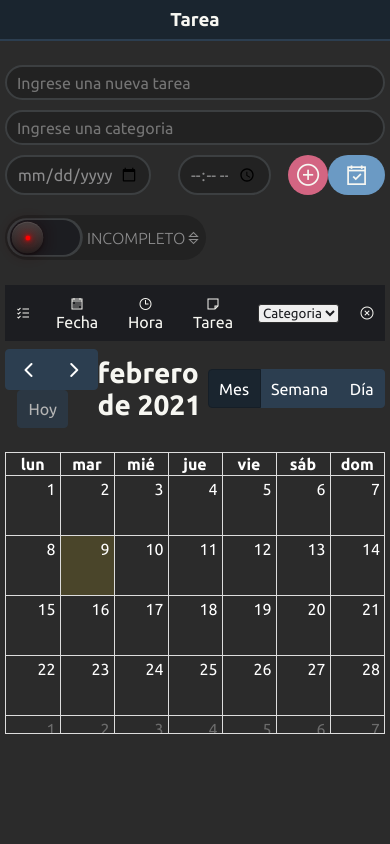
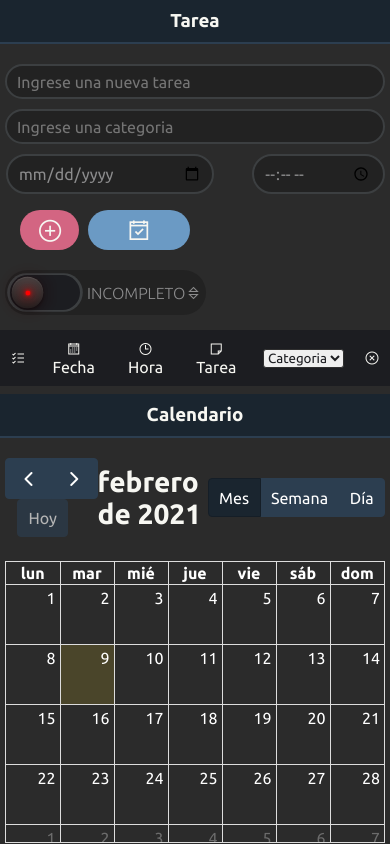
Before and after one commit to DVs07/ToDo-App, a plain HTML site: page index.html in a window 390 px wide. Drawn offline with nearby package versions, Linux system fonts and the light colour scheme.

Commit message:
More design was added to the project and the stylesheet was fixed

```diff
--- a/index.html
+++ b/index.html
@@ -9,13 +9,15 @@
     <link rel="stylesheet" href="https://maxst.icons8.com/vue-static/landings/line-awesome/line-awesome/1.3.0/css/line-awesome.min.css">
     <!--    Calendar Full   -->
     <link rel="stylesheet" href="https://cdn.jsdelivr.net/npm/fullcalendar@5.5.1/main.min.css">
+    <link rel="icon" type="image/png" sizes="96x96" href="./64x64.png">
     <title>To-do APP </title>
 </head>
 <body>
-    <nav>
-        <h3>Tarea</h3>
-    </nav>
+
     <div class="container">
+        <div class="title">
+            <h3>Tarea</h3>
+        </div>
         <div class="containerTodo">
             <!--    Inputs  -->
         <input type="text" placeholder="Ingrese una nueva tarea">
@@ -60,7 +62,13 @@
     </table>
     </div>
     <div class="containerCalendar">
-        <div id="calendar"></div>
+        <div class="title title2">
+            <h3>Calendario</h3>
+        </div>
+        <div class="tableCalendar">
+            <div id="calendar"></div>
+        </div>
+
     </div>
 
 </body>
--- a/style.css
+++ b/style.css
@@ -27,23 +27,22 @@ body{
     background: var(--body-color);
     display: flex;
     flex-direction: row;
+    min-height: 100vh;
 }
 h2{
     color: var(--light-color);
 }
-h3{
-    padding: 8.5px;
+.title{
+    padding:10px;/*top lef bottom right*/
     background: var(--nav-color);
     border-bottom: 2px solid var(--nav-border-color);
     color: var(--light-color);
-    width: 100%;
     text-align: center;
     margin-bottom: 20px;
+    width: 100%;
 }
-nav{
-    position: absolute;
-    flex-direction: column;
-    width: 50%;
+.title2{
+    width: 100%;
 }
 input{
     margin-bottom: 15px;
@@ -67,14 +66,14 @@ button{
     border-radius: 20px;
 }
 .container{
-    margin-top: 60px;
-    padding: 5px;
     width: 100%;
     display: flex;
     flex-wrap: wrap;
     flex-direction: row;
 }
 .containerTodo{
+    padding-left: 5px;
+    padding-right: 5px;
     width: 45%;
     display: flex;
     flex-direction: column;
@@ -84,13 +83,14 @@ button{
     width: 100%;
 }
 .containerDateTime{
-    padding-left: 20px;
+    padding-left: 10px;
     width: 30%;
     display: flex;
     flex-direction: column;
 }
 .containerBtn{
-    padding-left: 20px;
+    padding-left: 15px;
+    padding-right: 5px;
     width: 25%;
     display: flex;
     flex-direction: column;
@@ -206,6 +206,9 @@ transition: .5s;
                 0 0 30px var(--on-color),
                 0 0 40px var(--on-color);
 }
+.containerIncomplete{
+    margin-left: 5px;
+}
 .containerIncomplete #incompleto{
     margin-left: -75px;
     z-index: -50;
@@ -234,7 +237,9 @@ transition: .5s;
     text-decoration: line-through;
     color: var(--line-trough-color)!important;
 }
-table#todoTable{
+#todoTable{
+    margin-left: 5px;
+    margin-right: 5px;
     width: 100%;
     margin-top: 20px;
     border-collapse: collapse;
@@ -265,8 +270,11 @@ select{
     color: var(--second-color);
 }
 .containerCalendar{
-    padding: 0 5px 15px 5px;
     width: 100%;
+}
+.tableCalendar{
+    padding-left: 5px;
+    padding-right: 5px;
 }
 #calendar{
     width: 100%;
@@ -284,21 +292,11 @@ select{
     nav{
         width: 100%;
     }
-    h3{
-        margin: 0;
-        text-align: center;
-        color: var(--light-color);
-        margin-bottom: 10px;
-    }
     input{
         width: 100%;
         margin-bottom: 10px;
         border-radius: 20px;
         font-size: 1em;
-    }
-    input[placeholder]:after{
-        content: '';
-        color: var(--light-color);
     }
     input:hover{
         background: var(--first-color);
@@ -325,37 +323,36 @@ select{
         width: 100%;
     }
     .containerDateTime{
-        padding-left: 0;
+        margin-left: -4px;
+        margin-right: 5px;
         display: flex;
         justify-content: space-between;
         flex-direction: row;
-        width: 70%;
+        width: 100%;
 }
     .containerBtn{
-        padding-left: 0;
+        padding-top: 6px;
+        padding-left: 5%;
         display: flex;
         flex-direction: row;
         justify-content: space-between;
-        width: 30%;
+        width: 50%;
 }
     #addBtn{
-        width: 40px;
+        width: 35%;
         height: 40px;
-        padding: 6px; /*top left bottom right*/
+        padding: 7px 10%; /*top left bottom right*/
         text-transform: uppercase ;
-        border-radius: 50%;
+        border-radius: 45px;
         outline: none;
-        margin-left: 15%;
     }
     #sortBtn{
         height: 40px;
-        width: 50%;
-        padding: 6px; /*top left bottom right*/
+        width: 60%;
+        padding: 6px 21%; /*top left bottom right*/
         text-transform: uppercase;
         border-radius: 45px;
         outline: none;
-        margin-top: 0;
-        margin-left: 0;
     }
     #addBtn i{
         font-size: 1.7rem;
@@ -368,11 +365,16 @@ select{
     visibility: hidden;
     }
     #todoTable{
+        margin-left: 0;
+        margin-right: 0;
         margin-top: 10px;
         width: 100%;
     }
     th{
         height: 1.5px;
+    }
+    .containerCalendar{
+        margin-top: 5px;
     }
 }
 /*Tablets screen*/
@@ -380,14 +382,6 @@ select{
 (max-width: 1023px){
     body{
         flex-direction: column;
-    }
-    nav{
-        width: 100%;
-    }
-    h3{
-        margin: 0;
-        text-align: center;
-        margin-bottom: 10px;
     }
     .container{
         width: 100%;
@@ -403,7 +397,7 @@ select{
         padding-left: 10px;
     }
     .containerDateTime{
-        padding-left: 0;
+        padding-left: 5px;
         width: 50%;
         flex-direction: row;
     }
@@ -418,7 +412,7 @@ select{
     }
     #timeInput{
         padding-left: 10px;
-        width: 40%;
+        width: 41%;
         margin-left: 30px;
     }
     input{
@@ -452,4 +446,8 @@ select{
     table{
         width: 100%;
     }
+    #todoTable{
+        margin-left: 0;
+        margin-right: 0;
+    }
 }
```
Also changed, not shown: 64x64.png (added).
